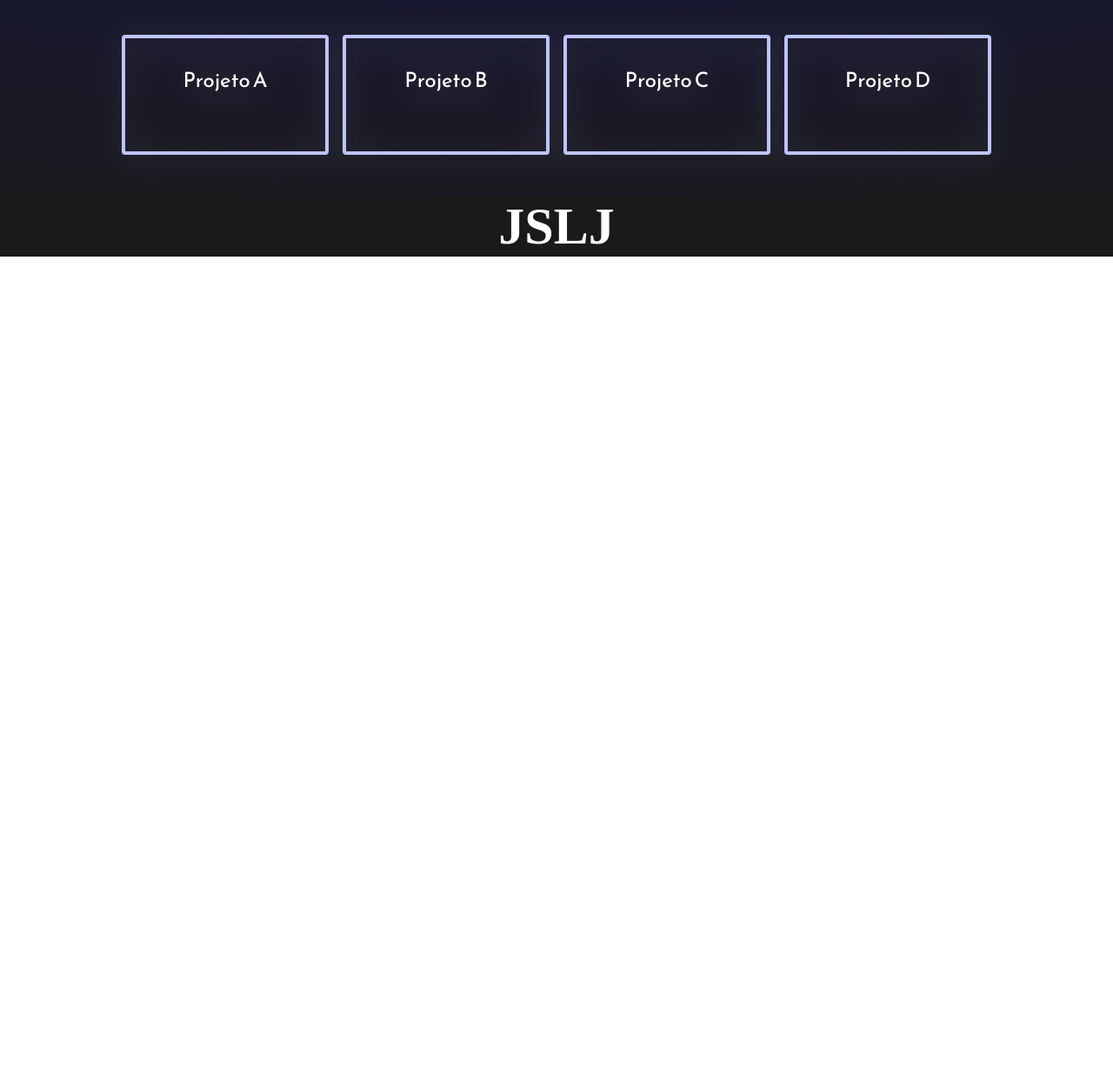
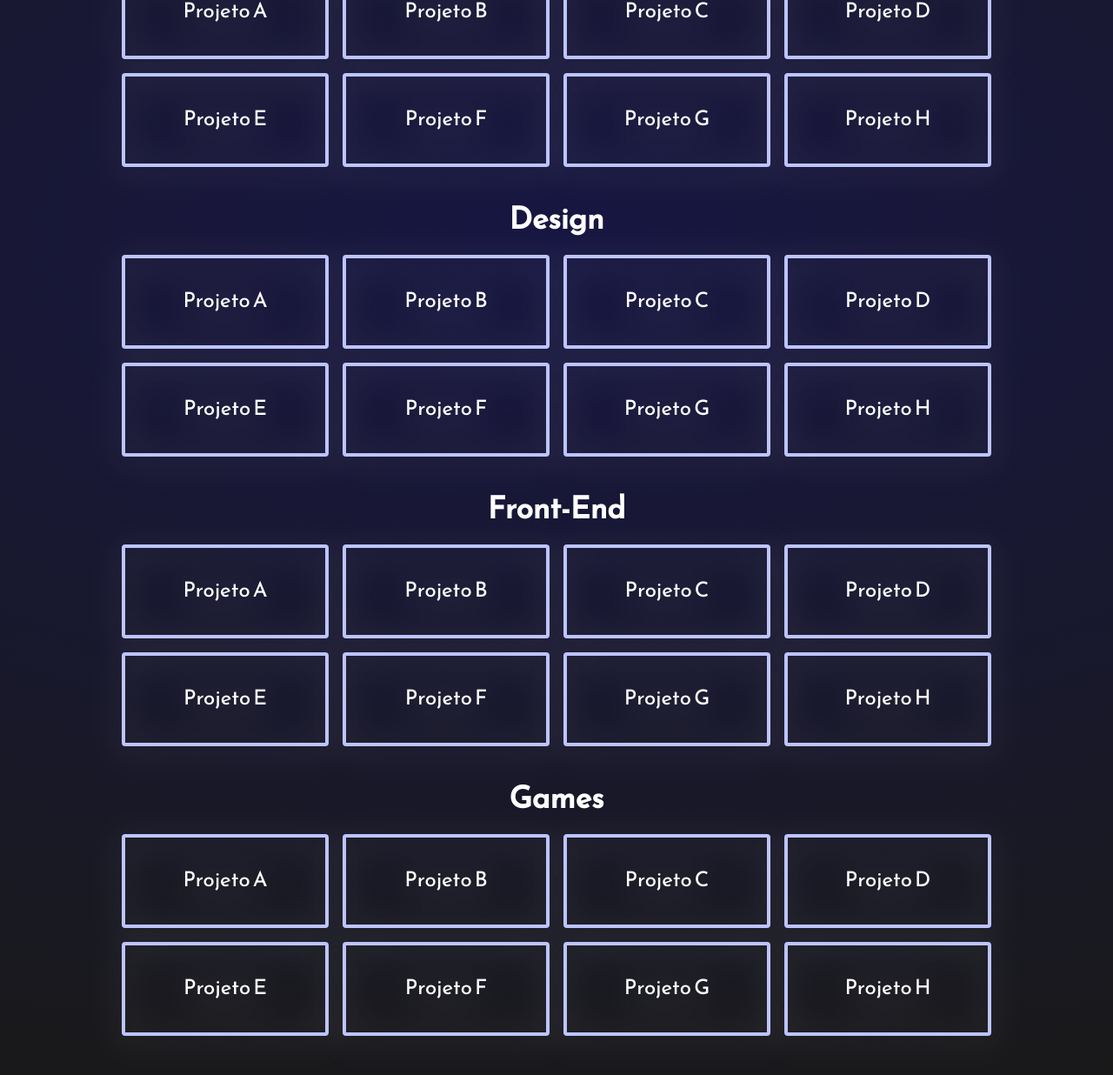
Before and after one commit to K4rr05h/portfolio, a plain HTML site: page Index.html in a window 1280 px wide. Shown: the part 752-1988 px from the top of the page at 87% size. Before the commit the page ends 1047 px from the top, so only its background shows below. Drawn offline with Linux system fonts and the light colour scheme.

Commit message:
Adição de comentários + Alterações no CSS

```diff
--- a/Index.css
+++ b/Index.css
@@ -1,5 +1,7 @@
+/* Importação de Fontes para o CSS */
 @import url('https://fonts.googleapis.com/css2?family=Reem+Kufi&family=Righteous&family=Sarala&display=swap');
 
+/* --------------------- Alterações Visuais Gerais --------------------- */
 * {
     margin: 0px;
     padding: 0px;
@@ -7,21 +9,13 @@
     text-decoration: none;
 }
 
+/* --------------------- Alterações Visuais na tag 'BODY' --------------------- */
 body {
     font-size: 100%;
     background: radial-gradient(162.57% 50% at 50% 50%, #171642 0%, #191919 100%);
 }
 
-/* .logo{
-    align-items: center;
-    background-color: black;
-} */
-
-/* .navbar{
-    align-content: right;
-    background-color: blue;
-} */
-
+/* --------------------- Header do site INÍCIO --------------------- */
 .header {
     display: flex;
     flex-direction: row;
@@ -46,7 +40,11 @@ body {
     font-weight: 400;
     font-size: 18px;
 }
+/* --------------------- Header do site FIM --------------------- */
 
+/* --------------------- Body do site INÍCIO --------------------- */
+
+/* 1º Bloco do Site (Nome, Mascote, Profissões) INÍCIO */
 .conteudo {
     margin-bottom: 48px;
     border-top: 0.4px solid #4d4d4d;
@@ -66,7 +64,9 @@ body {
     align-items: center;
     gap: 10rem;
 }
+/* 1º Bloco do Site (Nome, Mascote, Profissões) FIM */
 
+/* Visual Nome */
 .conteudo-principal-titulo {
     font-family: Reem Kufi;
     font-style: normal;
@@ -79,30 +79,12 @@ body {
     text-shadow: 0px 5px 20px rgba(255, 255, 255, 0.5);
 }
 
-.conteudo-principal-botao {
-    background-color: #ECD6C4;
-    width: 180px;
-    height: 60px;
-    border: none;
-    box-shadow: 4px 5px 4px #2F2325;
-    border-radius: 10px;
-    color: #2F2325;
-
-    font-family: Reem Kufi;
-    font-style: normal;
-    font-weight: normal;
-    font-size: 36px;
-    line-height: 54px;
-
-    display: flex;
-    align-items: center;
-    text-align: center;
-}
-
+/* Visual Mascote */
 .conteudo-principal-imagem {
     height: 20rem;
 }
 
+/* Botões de Títulos de Projetos INÍCIO */
 .conteudo-principal-subtitulo {
     font-family: Reem Kufi;
     font-style: normal;
@@ -113,21 +95,13 @@ body {
 
     color: #FFFFFF;
 
-text-shadow: 0px 5px 20px rgba(255, 255, 255, 0.5);
+    text-shadow: 0px 5px 20px rgba(255, 255, 255, 0.5);
 }
 
 .botoes {
     display: flex;
     flex-direction: column;
     align-items: center;
-}
-
-.botoes-projetos {
-    display: flex;
-    flex-direction: row;
-    align-items: center;
-    gap: 1rem;
-    margin-top: 3rem;
 }
 
 .botoes-projetos-prjtuxui {
@@ -137,7 +111,6 @@ text-shadow: 0px 5px 20px rgba(255, 255, 255, 0.5);
     border-radius: 4px;
     background-color: Transparent;
     background-repeat:no-repeat;
-
 }
 
 .text-btn {
@@ -149,14 +122,48 @@ text-shadow: 0px 5px 20px rgba(255, 255, 255, 0.5);
     height: 130px;
     width: 230px;
 }
+/* Botões de Títulos de Projetos FIM */
 
+/* Botões dos projetos (UX/UI, Design, Front, Games) */
+.botoes-projetos-especifico {
+    display: flex;
+    flex-direction: row;
+    align-items: center;
+    gap: 1rem;
+    margin-top: 1rem;
+}
+
+/* Visual dos botões de cada proejto INÍCIO */
+.botoes-projetos-especifico-iten {
+    border: 4px solid #BDC4FF;
+    box-sizing: border-box;
+    filter: drop-shadow(0px 5px 20px rgba(255, 255, 255, 0.3));
+    border-radius: 4px;
+    background-color: Transparent;
+    background-repeat: no-repeat;
+}
+
+.text-btn-uxui {
+    text-align: center;
+    font-size: 24px;
+    color: white;
+    padding: 30px;
+    font-family: Reem Kufi;
+    height: 100px;
+    width: 230px;
+}
+/* Visual dos botões de cada proejto FIM */
+
+/* Título de cada linha de projeto */
 .botoes-titulo {
     color: white;
     font-family: Reem Kufi;
     font-size: 35px;
     margin-top: 2rem;
 }
+/* --------------------- Body do site FIM --------------------- */
 
+/* --------------------- Footer do site INÍCIO --------------------- */
 .footer {
     display: flex;
     flex-direction: column;
@@ -166,3 +173,4 @@ text-shadow: 0px 5px 20px rgba(255, 255, 255, 0.5);
     font-family: Quicksand;
     color: white;
 }
+/* --------------------- Footer do site FIM --------------------- */
--- a/Index.html
+++ b/Index.html
@@ -4,11 +4,15 @@
 <head>
     <meta charset="UTF-8">
     <meta name="viewport" content="width=device-width, initial-scale=1.0">
+    <!-- Título da Aba do Site -->
     <title>Portfólio Judymar - Conheça os meus projetos</title>
+    <!-- Conexão com o CSS -->
     <link rel="stylesheet" type="text/css" href="Index.css">
 </head>
 
+<!-- ------------------------ Início do Body ------------------------ -->
 <body>
+    <!-- ------------------------ Conteúdo do Header ------------------------ -->
     <header class="header">
         <img src="Imgs/JR.png" alt="Logo do Portfólio" class="cabeçalho-menu-logo">
         <nav class="cabeçalho-navbar-menu">
@@ -18,7 +22,9 @@
             <a class="cabeçalho-navbar-menu-item">Contatos</a>
         </nav>
     </header>
+    <!-- ------------------------ Fim do Header ------------------------ -->
 
+    <!-- ------------------------ Início do Conteúdo ------------------------ -->
     <main class="conteudo">
         <section class="conteudo-principal">
             <div class="conteudo-principal-escrito">
@@ -43,21 +49,78 @@
 
         <section class="botoes">
             <h1 class="botoes-titulo">UI/UX</h1>
-            <div class="botoes-projetos">
-                <button class="botoes-projetos-prjtuxui"><p class="text-btn">Projeto A</p></button>
-                <button class="botoes-projetos-prjtuxui"><p class="text-btn">Projeto B</p></button>
-                <button class="botoes-projetos-prjtuxui"><p class="text-btn">Projeto C</p></button>
-                <button class="botoes-projetos-prjtuxui"><p class="text-btn">Projeto D</p></button>
+            <div class="botoes-projetos-especifico">
+                <button class="botoes-projetos-especifico-iten"><p class="text-btn-uxui">Projeto A</p></button>
+                <button class="botoes-projetos-especifico-iten"><p class="text-btn-uxui">Projeto B</p></button>
+                <button class="botoes-projetos-especifico-iten"><p class="text-btn-uxui">Projeto C</p></button>
+                <button class="botoes-projetos-especifico-iten"><p class="text-btn-uxui">Projeto D</p></button>
+            </div>
+            <div class="botoes-projetos-especifico">
+                <button class="botoes-projetos-especifico-iten"><p class="text-btn-uxui">Projeto E</p></button>
+                <button class="botoes-projetos-especifico-iten"><p class="text-btn-uxui">Projeto F</p></button>
+                <button class="botoes-projetos-especifico-iten"><p class="text-btn-uxui">Projeto G</p></button>
+                <button class="botoes-projetos-especifico-iten"><p class="text-btn-uxui">Projeto H</p></button>
+            </div>
+        </section>
+
+        <section class="botoes">
+            <h1 class="botoes-titulo">Design</h1>
+            <div class="botoes-projetos-especifico">
+                <button class="botoes-projetos-especifico-iten"><p class="text-btn-uxui">Projeto A</p></button>
+                <button class="botoes-projetos-especifico-iten"><p class="text-btn-uxui">Projeto B</p></button>
+                <button class="botoes-projetos-especifico-iten"><p class="text-btn-uxui">Projeto C</p></button>
+                <button class="botoes-projetos-especifico-iten"><p class="text-btn-uxui">Projeto D</p></button>
+            </div>
+            <div class="botoes-projetos-especifico">
+                <button class="botoes-projetos-especifico-iten"><p class="text-btn-uxui">Projeto E</p></button>
+                <button class="botoes-projetos-especifico-iten"><p class="text-btn-uxui">Projeto F</p></button>
+                <button class="botoes-projetos-especifico-iten"><p class="text-btn-uxui">Projeto G</p></button>
+                <button class="botoes-projetos-especifico-iten"><p class="text-btn-uxui">Projeto H</p></button>
+            </div>
+        </section>
+
+        <section class="botoes">
+            <h1 class="botoes-titulo">Front-End</h1>
+            <div class="botoes-projetos-especifico">
+                <button class="botoes-projetos-especifico-iten"><p class="text-btn-uxui">Projeto A</p></button>
+                <button class="botoes-projetos-especifico-iten"><p class="text-btn-uxui">Projeto B</p></button>
+                <button class="botoes-projetos-especifico-iten"><p class="text-btn-uxui">Projeto C</p></button>
+                <button class="botoes-projetos-especifico-iten"><p class="text-btn-uxui">Projeto D</p></button>
+            </div>
+            <div class="botoes-projetos-especifico">
+                <button class="botoes-projetos-especifico-iten"><p class="text-btn-uxui">Projeto E</p></button>
+                <button class="botoes-projetos-especifico-iten"><p class="text-btn-uxui">Projeto F</p></button>
+                <button class="botoes-projetos-especifico-iten"><p class="text-btn-uxui">Projeto G</p></button>
+                <button class="botoes-projetos-especifico-iten"><p class="text-btn-uxui">Projeto H</p></button>
+            </div>
+        </section>
+
+        <section class="botoes">
+            <h1 class="botoes-titulo">Games</h1>
+            <div class="botoes-projetos-especifico">
+                <button class="botoes-projetos-especifico-iten"><p class="text-btn-uxui">Projeto A</p></button>
+                <button class="botoes-projetos-especifico-iten"><p class="text-btn-uxui">Projeto B</p></button>
+                <button class="botoes-projetos-especifico-iten"><p class="text-btn-uxui">Projeto C</p></button>
+                <button class="botoes-projetos-especifico-iten"><p class="text-btn-uxui">Projeto D</p></button>
+            </div>
+            <div class="botoes-projetos-especifico">
+                <button class="botoes-projetos-especifico-iten"><p class="text-btn-uxui">Projeto E</p></button>
+                <button class="botoes-projetos-especifico-iten"><p class="text-btn-uxui">Projeto F</p></button>
+                <button class="botoes-projetos-especifico-iten"><p class="text-btn-uxui">Projeto G</p></button>
+                <button class="botoes-projetos-especifico-iten"><p class="text-btn-uxui">Projeto H</p></button>
             </div>
         </section>
     </main>
+    <!-- ------------------------ Fim do Conteúdo ------------------------ -->
 
 </body>
 
+<!-- ------------------------ Início do Footer ------------------------ -->
 <footer>
     <div>
         <h1 class="footer">JSLJ</h1>
     </div>
 </footer>
+<!-- ------------------------ Fim do Footer ------------------------ -->
 
 </html>
```
